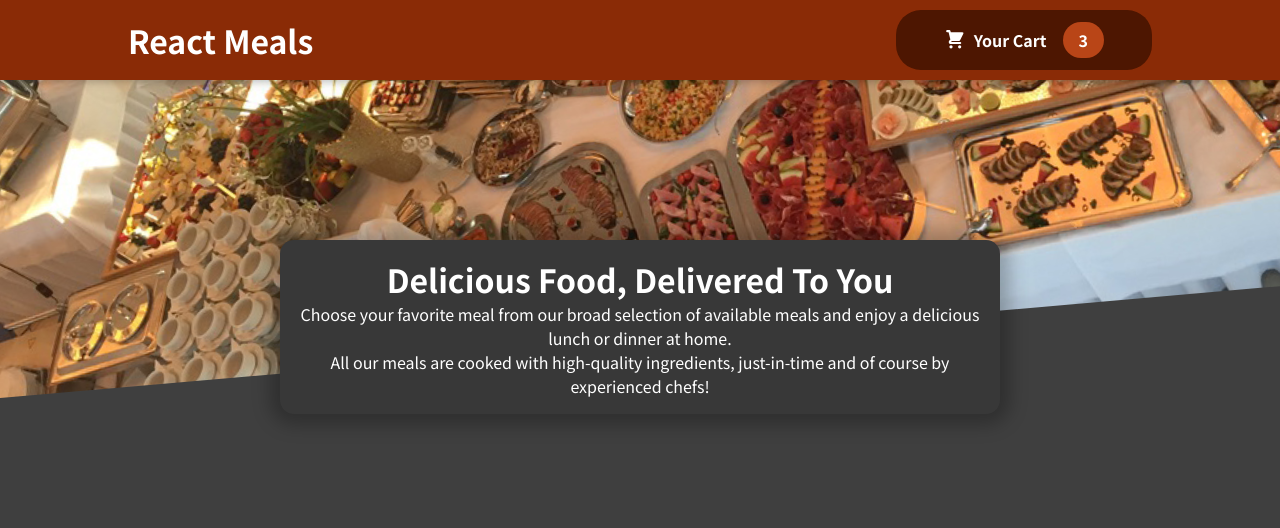
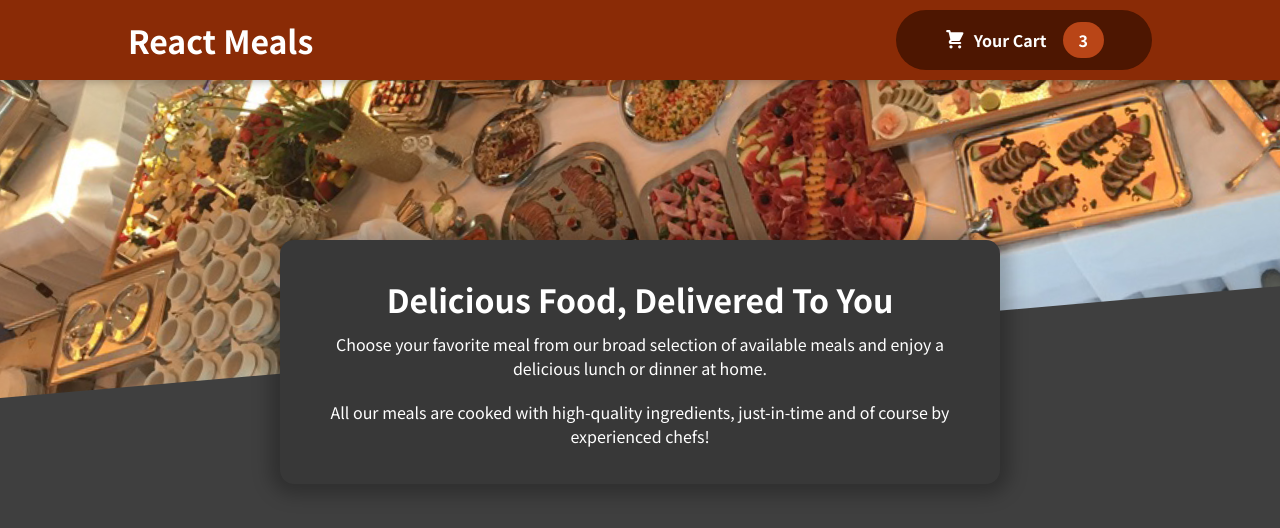
Before and after one commit to Marknjo/meals-app, a React (Vite) app: page / in a window 1280 px wide. Shown: the top 528 px of the page. Built offline with nearby package versions, Linux system fonts and the light colour scheme.

Commit message:
Update components css spacing

```diff
--- a/src/components/Layouts/HeaderCartButton.module.css
+++ b/src/components/Layouts/HeaderCartButton.module.css
@@ -8,7 +8,7 @@
     display: flex;
     justify-content: space-around;
     align-items: center;
-    border-radius: 25px;
+    border-radius: 4rem;
     font-weight: bold;
   }
 
--- a/src/components/Meals/MealsSummary.module.css
+++ b/src/components/Meals/MealsSummary.module.css
@@ -8,11 +8,16 @@
     background-color: #383838;
     color: white;
     border-radius: 1.4rem;
-    padding: 1.6rem;
+    padding: 3.6rem 2.4rem;
     box-shadow: 0 1px 1.8rem 1rem rgba(0, 0, 0, 0.25);
   }
 
   .summary h2 {
     font-size: 3.2rem;
     margin-top: 0;
+    margin-bottom: 1rem;
   }
+
+  .summary p:not(:last-of-type) {
+    margin-bottom: 2rem;
+  }
```
